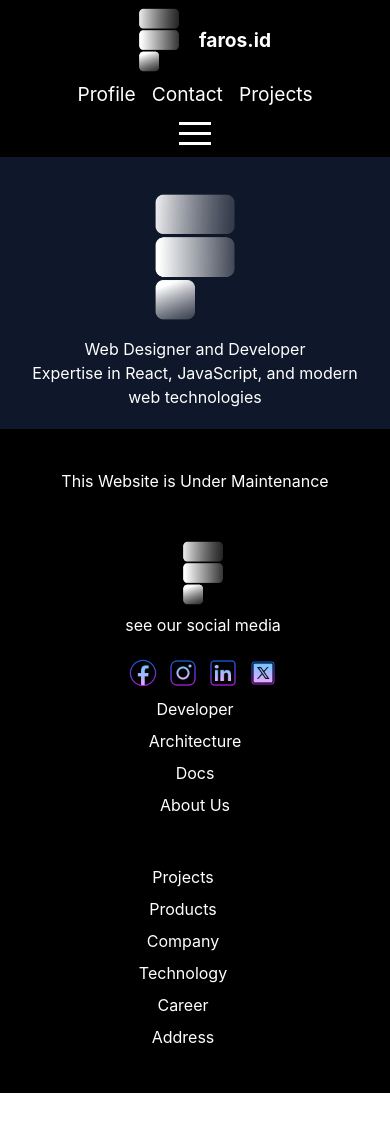
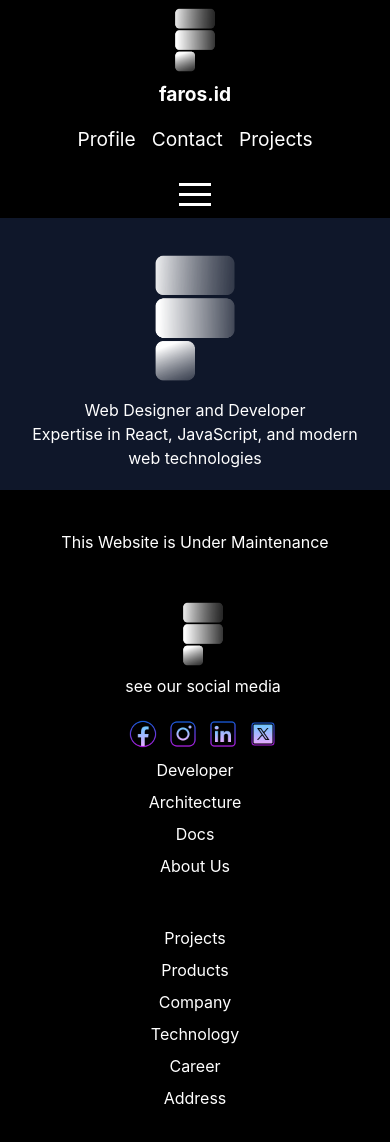
Before and after one commit to farroshayray/me, a React (Create React App) app in the folder my-app/: page / in a window 390 px wide. Shown: the top 1142 px of the page. Before the commit the page ends 1093 px from the top, so only its background shows below. Built offline with nearby package versions, Linux system fonts and the light colour scheme.

Commit message:
responsive design

```diff
--- a/my-app/package.json
+++ b/my-app/package.json
@@ -15,6 +15,7 @@
     "postcss": "^8.4.41",
     "react": "^18.3.1",
     "react-dom": "^18.3.1",
+    "react-router-dom": "^6.26.1",
     "react-scripts": "5.0.1",
     "tailwindcss": "^3.4.10",
     "typescript": "^4.9.5",
--- a/my-app/src/App.tsx
+++ b/my-app/src/App.tsx
@@ -1,4 +1,5 @@
 import React, {useState} from 'react';
+import { BrowserRouter as Router, Routes, Route } from 'react-router-dom';
 import logo from './logo.svg';
 import './App.css';
 import NavBar from './components/NavBar';
@@ -16,6 +17,13 @@ function App() {
       {showNavBar && <NavBar />}
       {showGreeting && <Greetings/>}
       {showBlank && <BlankContent />}
+      <Router>
+        <Routes>
+          <Route>
+
+          </Route>
+        </Routes>
+      </Router>
       {showFooter && <FooterContainer />}
     </div>
   );
--- a/my-app/src/components/FooterContainer.tsx
+++ b/my-app/src/components/FooterContainer.tsx
@@ -32,7 +32,7 @@ const FooterContainer = () => {
                 <a href="#" className="m-1 hover:text-blue-500">Docs</a>
                 <a href="#" className="m-1 hover:text-blue-500">About Us</a>
             </div>
-            <div className="mr-6 content-center text-white my-10 flex flex-col justify-center">
+            <div className="mr-0 content-center text-white my-10 flex flex-col justify-center sm:mr-6">
                 <a href="#" className="m-1 hover:text-blue-500">Projects</a>
                 <a href="#" className="m-1 hover:text-blue-500">Products</a>
                 <a href="#" className="m-1 hover:text-blue-500">Company</a>
--- a/my-app/src/components/InsideHamBtn.tsx
+++ b/my-app/src/components/InsideHamBtn.tsx
@@ -2,12 +2,12 @@ import React from 'react'
 
 const InsideHamBtn = () => {
   return (
-    <div className='flex flex-col absolute top-20 right-0'>
-        <button className='p-2 bg-black'>Inside Ham Button</button>
-        <button className='p-2 bg-black'>Inside Ham Button</button>
-        <button className='p-2 bg-black'>Inside Ham Button</button>
-        <button className='p-2 bg-black'>Inside Ham Button</button>
-        <button className='p-2 bg-black'>Inside Ham Button</button>
+    <div className='flex flex-col sm:absolute top-20 right-0'>
+        <button className='p-2 bg-black hover:bg-slate-800'>Inside Ham Button</button>
+        <button className='p-2 bg-black hover:bg-slate-800'>Inside Ham Button</button>
+        <button className='p-2 bg-black hover:bg-slate-800'>Inside Ham Button</button>
+        <button className='p-2 bg-black hover:bg-slate-800'>Inside Ham Button</button>
+        <button className='p-2 bg-black hover:bg-slate-800'>Inside Ham Button</button>
     </div>
   )
 }
--- a/my-app/src/components/NavBar.tsx
+++ b/my-app/src/components/NavBar.tsx
@@ -6,21 +6,20 @@ const NavBar = () => {
     const [isOpen, setOpen] = useState(false);
   return (
     <div className='navbar flex justify-between items-center flex-col sm:flex-row'>
-        <div className='flex items-center'>
+        <div className='flex flex-col items-center sm:flex-row'>
             <img src={require('../pictures/company-logo-bw.png')} alt="company-logo"
             className='w-20 h-20'/>
             <p className='font-bold'>faros.id</p>
         </div>
-        <div>
-            <a href="" className="mx-2">Profile</a>
-            <a href="" className="mx-2">Contact</a>
-            <a href="" className="mx-2">Projects</a>
+        <div className='py-4 sm:py-0'>
+            <a href="" className="mx-2 hover:text-blue-500">Profile</a>
+            <a href="" className="mx-2 hover:text-blue-500">Contact</a>
+            <a href="" className="mx-2 hover:text-blue-500">Projects</a>
         </div>
-        <div className='flex flex-col'>
+        <div className='flex flex-col mx-auto sm:mx-0'>
             <Hamburger toggled={isOpen} toggle={setOpen} />
             {isOpen && <InsideHamBtn/> }
         </div>
-
     </div>
   )
 }
```
Also changed, not shown: 1 other file (tests, documents, lock files or other folders).
